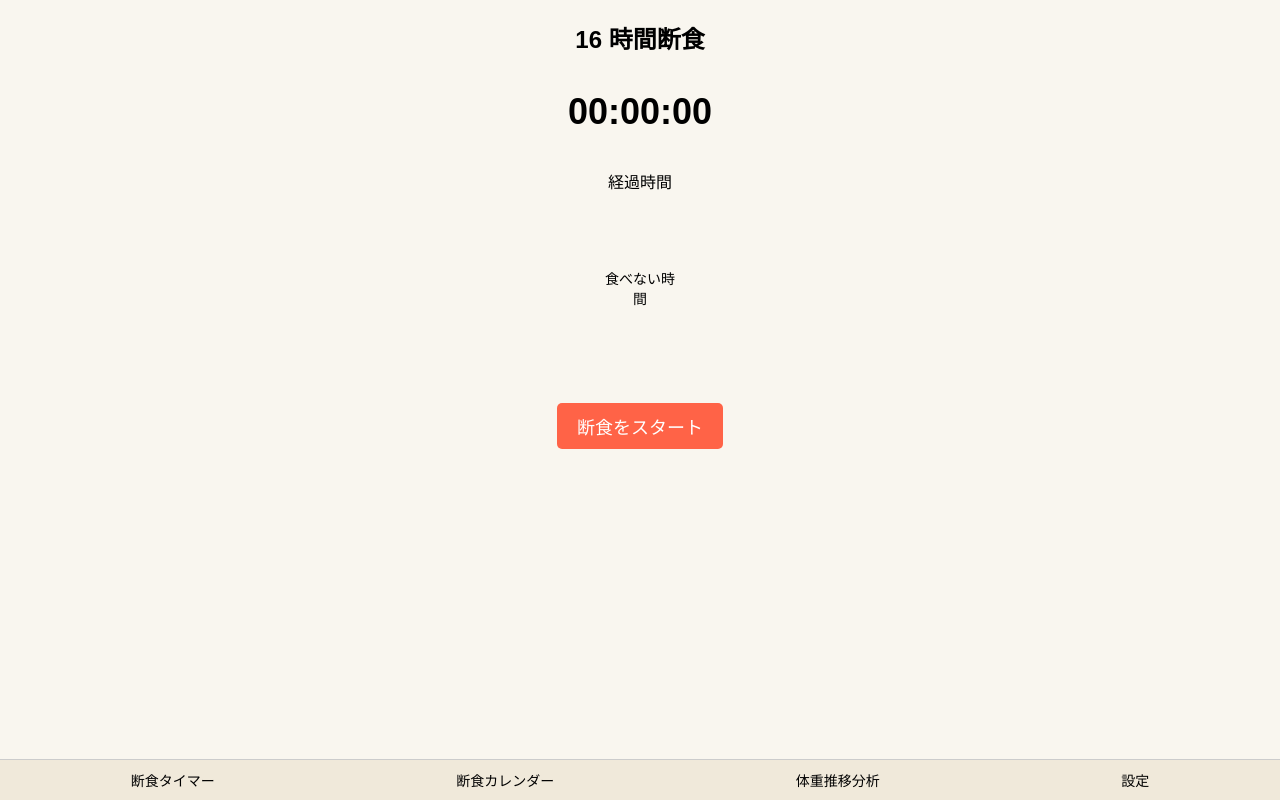
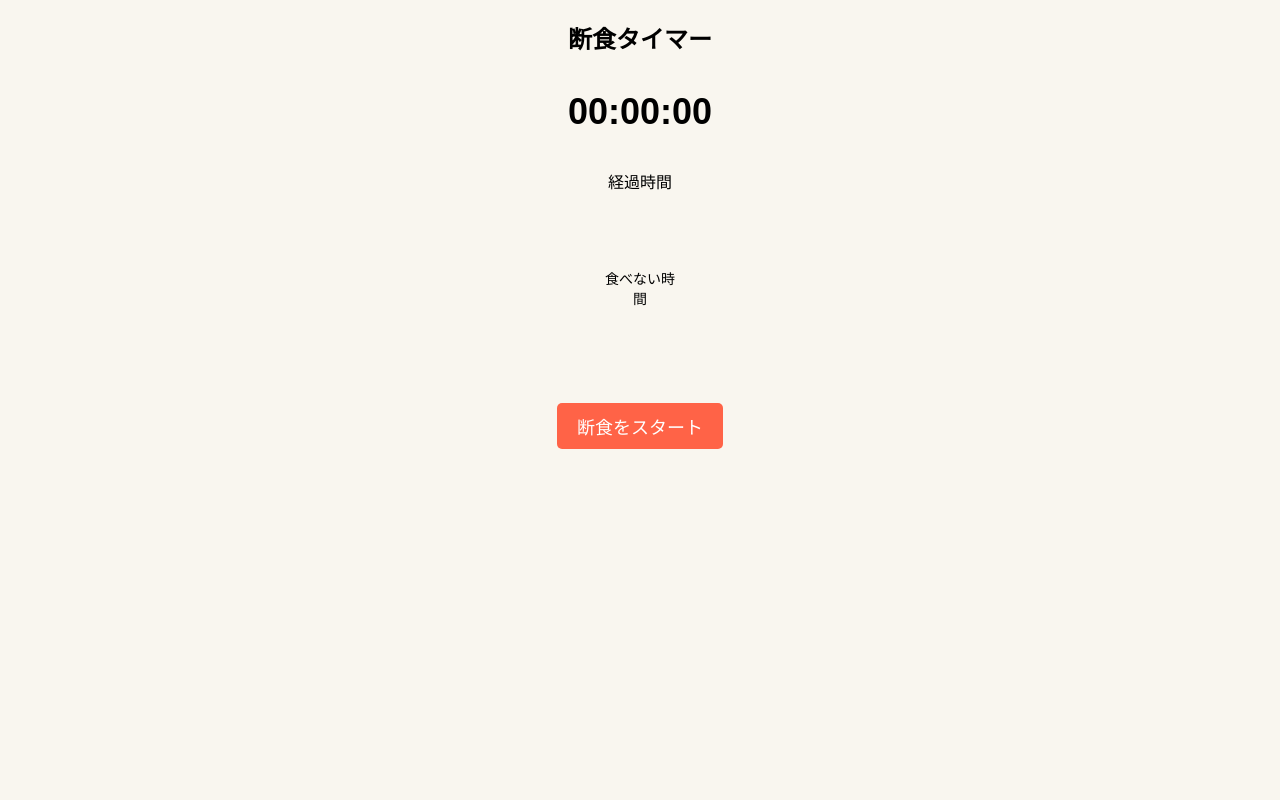
Before and after one commit to msy0703/fasting-timer, a plain HTML site: page index.html in a window 1280 px wide. Drawn offline with Linux system fonts and the light colour scheme.

Commit message:
index.html を更新

```diff
--- a/index.html
+++ b/index.html
@@ -7,9 +7,9 @@
     <link rel="stylesheet" href="style.css">
 </head>
 <body>
-    <!-- 断食タイマーラベル -->
+    <!-- タイトルを「断食タイマー」に変更 -->
     <div class="fasting-header">
-        <h2><span id="fasting-hours">16</span> 時間断食</h2>
+        <h2>断食タイマー</h2>
     </div>
 
     <!-- 経過時間表示 -->
@@ -30,19 +30,9 @@
         </div>
     </div>
 
-    <!-- 断食をスタートボタン -->
+    <!-- 開始・停止ボタン -->
     <div class="start-button">
         <button id="start-fasting">断食をスタート</button>
-    </div>
-
-    <!-- ナビゲーションバー -->
-    <div class="navbar">
-        <ul>
-            <li>断食タイマー</li>
-            <li>断食カレンダー</li>
-            <li>体重推移分析</li>
-            <li>設定</li>
-        </ul>
     </div>
 
     <script src="app.js"></script>
```
